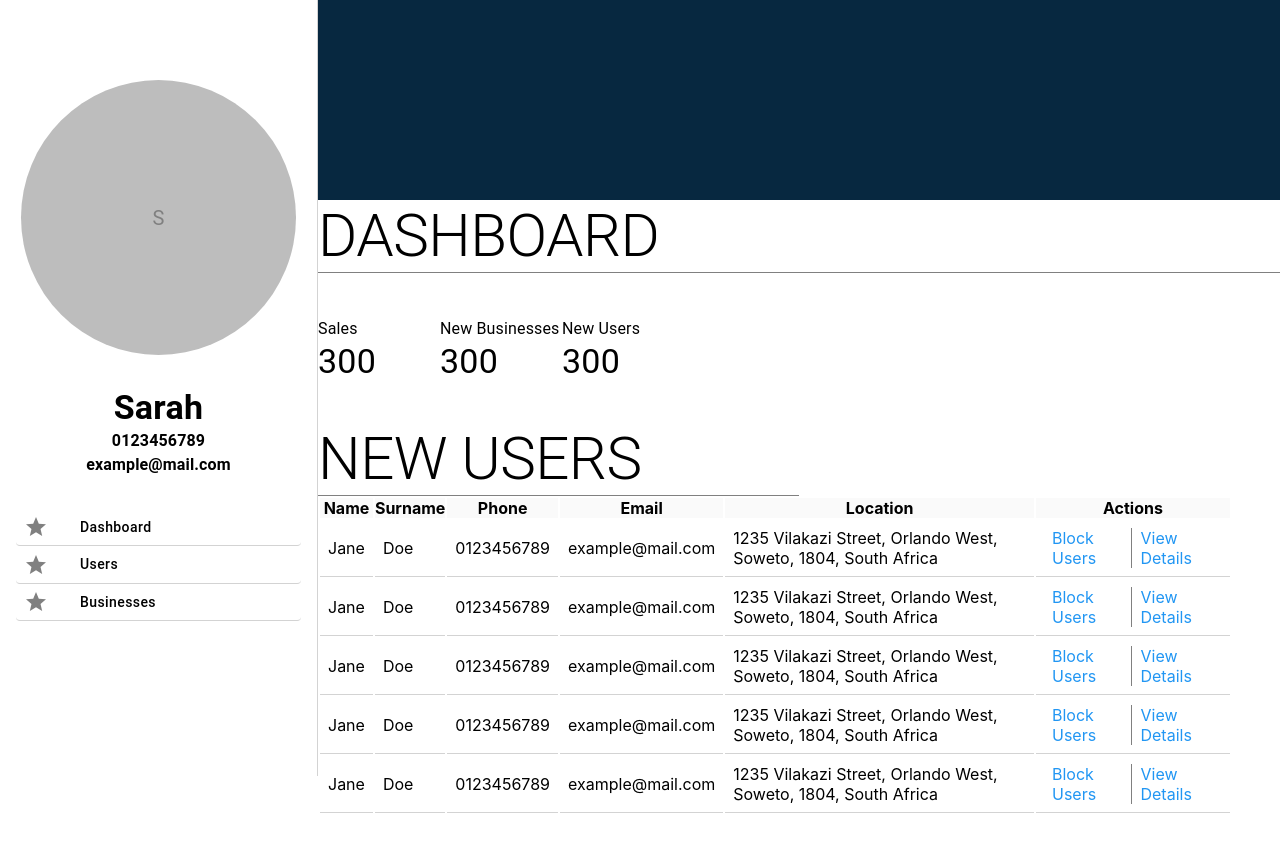
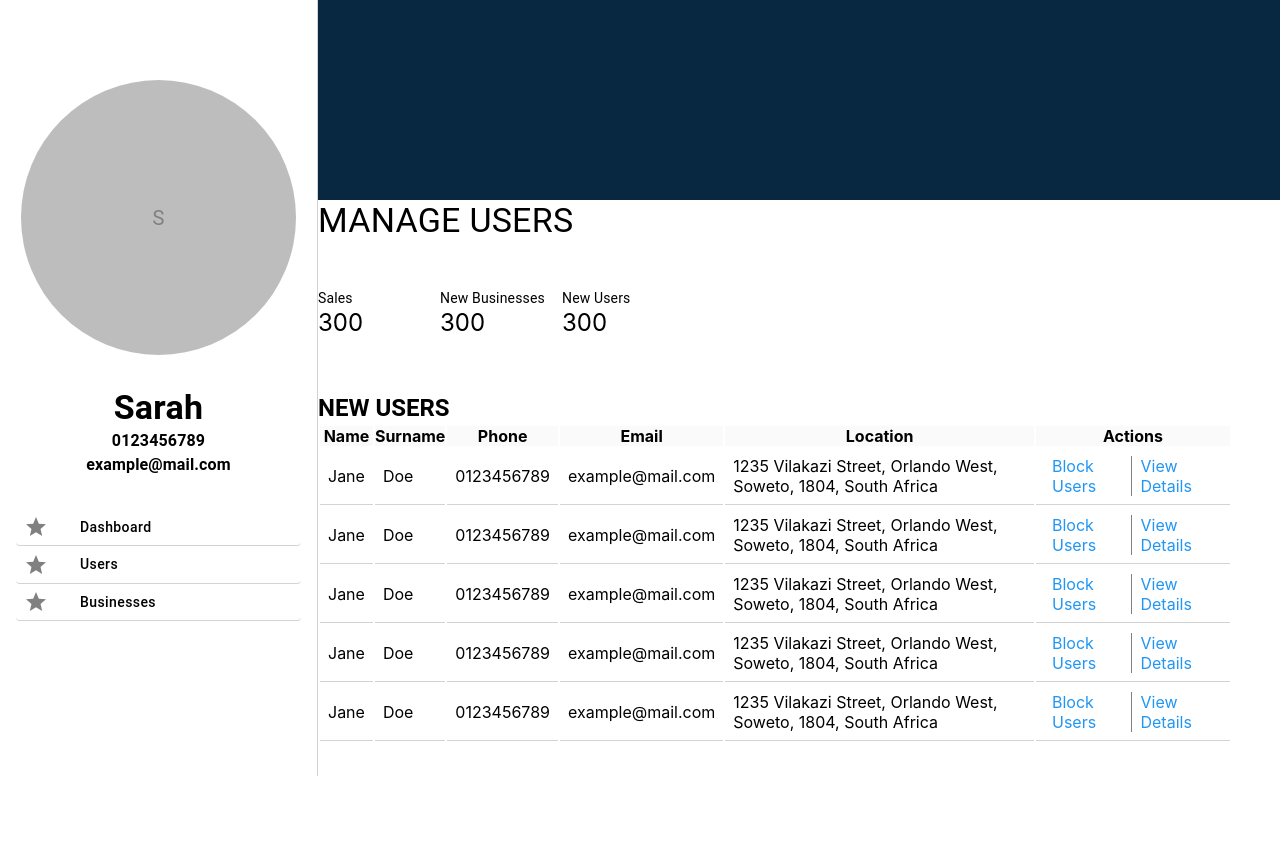
Before and after one commit to atlegilemarketing/-ATLEGILE-MARKETING-SOLUTIONS-CMS, a React (Create React App) app: page /main/users in a window 1280 px wide. Shown: the top 852 px of the page. Built offline with nearby package versions, Linux system fonts and the light colour scheme.

Commit message:
manage users typography

```diff
--- a/src/CMS/ManageUsers.js
+++ b/src/CMS/ManageUsers.js
@@ -21,30 +21,30 @@ function ManageUsers() {
     <div className="mainContainer">
       <div className="ribbonContaier"></div>
       <div className="dashboardContainer">
-        <Typography variant="h2">Dashboard</Typography>
+        <Typography variant="h4">MANAGE USERS</Typography>
         <div className="statsContainer">
           <div style={{ display: "flex", flexDirection: "column", width: 122 }}>
-            <Typography variant="body1">Sales</Typography>
-            <Typography variant="h4" className="statsNumber">
+            <Typography variant="body2">Sales</Typography>
+            <Typography variant="h8" className="statsNumber">
               300
             </Typography>
           </div>
           <div style={{ display: "flex", flexDirection: "column", width: 122 }}>
-            <Typography variant="body1">New Businesses</Typography>
-            <Typography variant="h4" className="statsNumber">
+            <Typography variant="body2">New Businesses</Typography>
+            <Typography variant="h8" className="statsNumber">
               300
             </Typography>
           </div>
           <div style={{ display: "flex", flexDirection: "column", width: 122 }}>
-            <Typography variant="body1">New Users</Typography>
-            <Typography variant="h4" className="statsNumber">
+            <Typography variant="body2">New Users</Typography>
+            <Typography variant="h8" className="statsNumber">
               300
             </Typography>
           </div>
         </div>
         <div className="tableContainer">
           <div className="tableBoxContainer" style={{ marginRight: 8 }}>
-            <Typography variant="h2">New Users</Typography>
+            <Typography variant="h5"><strong>NEW USERS</strong></Typography>
             <div
               style={{ width: "190%", height: 500, backgroundColor: "white" }}
             >
```
